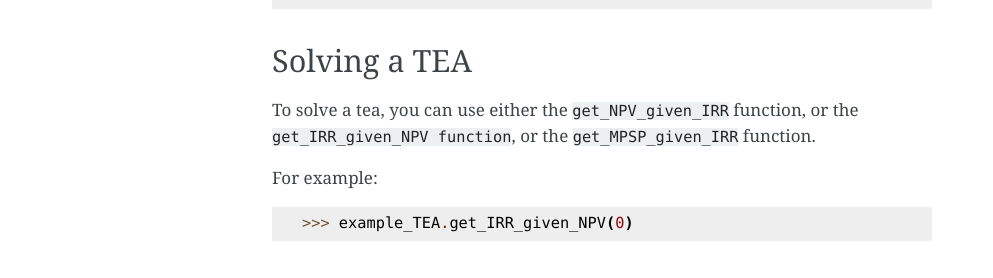
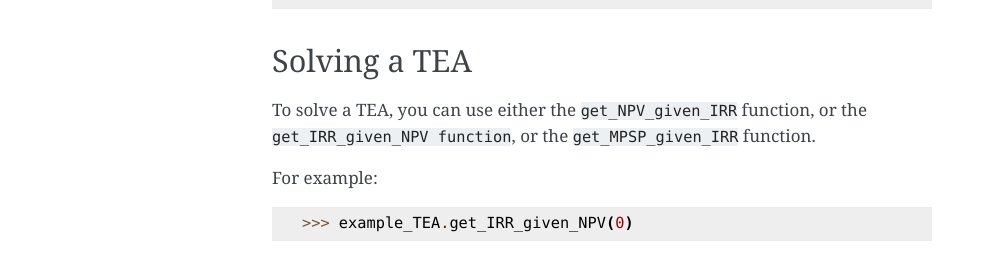
Before and after one commit to sarangbhagwat/pyTEA, a Sphinx documentation site: the page built from docs/source/usage.rst, in a window 1280 px wide. Shown: the part 686-964 px from the top of the page, without its empty margins (148-1141 px from the left). Built offline with Sphinx 7.4.7, drawn with Linux system fonts in a browser that asks for light colours.

Commit message:
minor typo

```diff
--- a/docs/source/usage.rst
+++ b/docs/source/usage.rst
@@ -38,7 +38,7 @@ For example:
 Solving a TEA
 -------------
 
-To solve a tea, you can use either the ``get_NPV_given_IRR`` function,
+To solve a TEA, you can use either the ``get_NPV_given_IRR`` function,
 or the ``get_IRR_given_NPV function``, or the ``get_MPSP_given_IRR`` function.
 
 For example:
```
